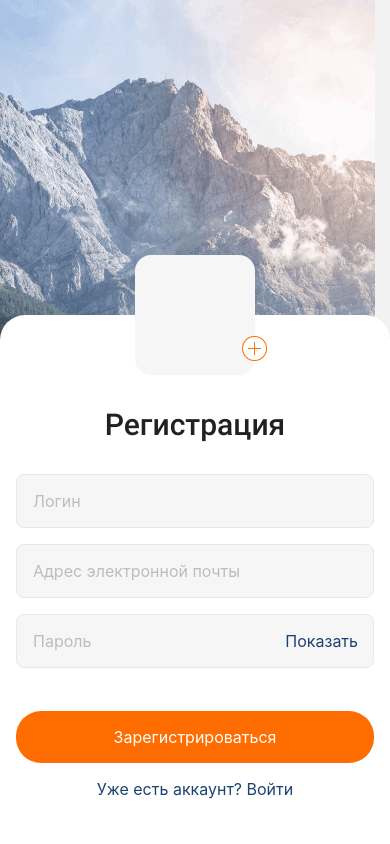
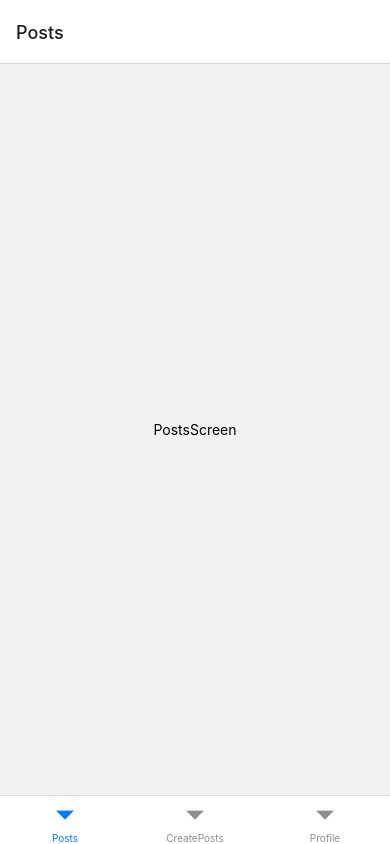
Before and after one commit to kate-zahorui/react-native-project, a React Native app: screen / in a window 390 px wide. Built offline with nearby package versions, Linux system fonts and the light colour scheme.

Commit message:
Adds private router and bottom navigation

```diff
--- a/App.js
+++ b/App.js
@@ -1,12 +1,10 @@
 import React, { useCallback } from "react";
 import { useFonts } from "expo-font";
 import * as SplashScreen from "expo-splash-screen";
+
 import { StyleSheet, View } from "react-native";
 import { NavigationContainer } from "@react-navigation/native";
-import { createNativeStackNavigator } from "@react-navigation/native-stack";
-import { LoginScreen, RegistrationScreen } from "./screens/auth";
-
-const Stack = createNativeStackNavigator();
+import useRoute from "./router";
 
 export default function App() {
   const [fontsLoaded] = useFonts({
@@ -24,21 +22,12 @@ export default function App() {
     return null;
   }
 
+  const routing = useRoute(true);
+
   return (
     <NavigationContainer>
       <View onLayout={onLayoutRootView} style={styles.container}>
-        <Stack.Navigator initialRouteName="Registration">
-          <Stack.Screen
-            name="Registration"
-            component={RegistrationScreen}
-            options={{ headerShown: false }}
-          />
-          <Stack.Screen
-            name="Login"
-            component={LoginScreen}
-            options={{ headerShown: false }}
-          />
-        </Stack.Navigator>
+        {routing}
       </View>
     </NavigationContainer>
   );
--- a/package.json
+++ b/package.json
@@ -10,6 +10,7 @@
   },
   "dependencies": {
     "@expo/webpack-config": "^0.17.2",
+    "@react-navigation/bottom-tabs": "^6.5.2",
     "@react-navigation/native": "^6.1.1",
     "@react-navigation/native-stack": "^6.9.7",
     "expo": "~47.0.8",
--- /dev/null
+++ b/router.js
@@ -0,0 +1,37 @@
+import React from "react";
+import { createNativeStackNavigator } from "@react-navigation/native-stack";
+import { createBottomTabNavigator } from "@react-navigation/bottom-tabs";
+
+import { LoginScreen, RegistrationScreen } from "./screens/auth";
+import { CreatePostsScreen, PostsScreen, ProfileScreen } from "./screens/main";
+
+const AuthStack = createNativeStackNavigator();
+const MainTab = createBottomTabNavigator();
+
+const useRoute = (isAuth) => {
+  if (!isAuth) {
+    return (
+      <AuthStack.Navigator initialRouteName="Registration">
+        <AuthStack.Screen
+          name="Registration"
+          component={RegistrationScreen}
+          options={{ headerShown: false }}
+        />
+        <AuthStack.Screen
+          name="Login"
+          component={LoginScreen}
+          options={{ headerShown: false }}
+        />
+      </AuthStack.Navigator>
+    );
+  }
+  return (
+    <MainTab.Navigator initialRouteName="Posts">
+      <MainTab.Screen name="Posts" component={PostsScreen} />
+      <MainTab.Screen name="CreatePosts" component={CreatePostsScreen} />
+      <MainTab.Screen name="Profile" component={ProfileScreen} />
+    </MainTab.Navigator>
+  );
+};
+
+export default useRoute;
```
Also changed, not shown: 1 other file (tests, documents, lock files or other folders).
